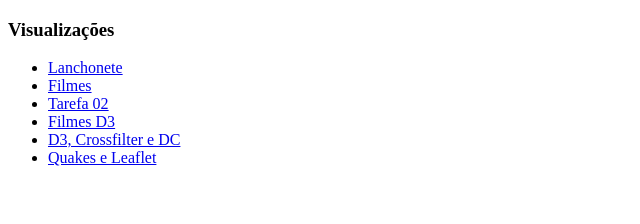
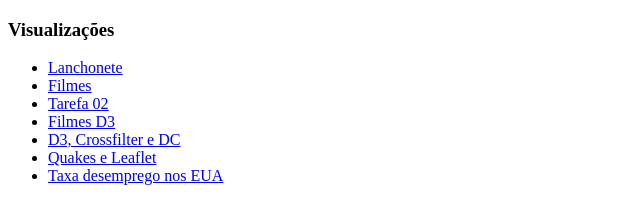
Before and after one commit to EsdrasL/datavis, a plain HTML site: page index.html in a window 1280 px wide. Shown: the whole page, without its empty margins (0-640 px from the left). Drawn offline with Linux system fonts and the light colour scheme.

Commit message:
update index

```diff
--- a/index.html
+++ b/index.html
@@ -13,6 +13,7 @@
 			<li><a href="http://esdrasl.github.io/datavis/movies_d3.html">Filmes D3</a></li>
 			<li><a href="http://esdrasl.github.io/datavis/movies_d3_dc.html">D3, Crossfilter e DC</a></li>
 			<li><a href="http://esdrasl.github.io/datavis/quakes.html">Quakes e Leaflet</a></li>
+			<li><a href="http://esdrasl.github.io/datavis/usa.html">Taxa desemprego nos EUA</a></li>
 		</ul>
 	</body>
 </html>
```
